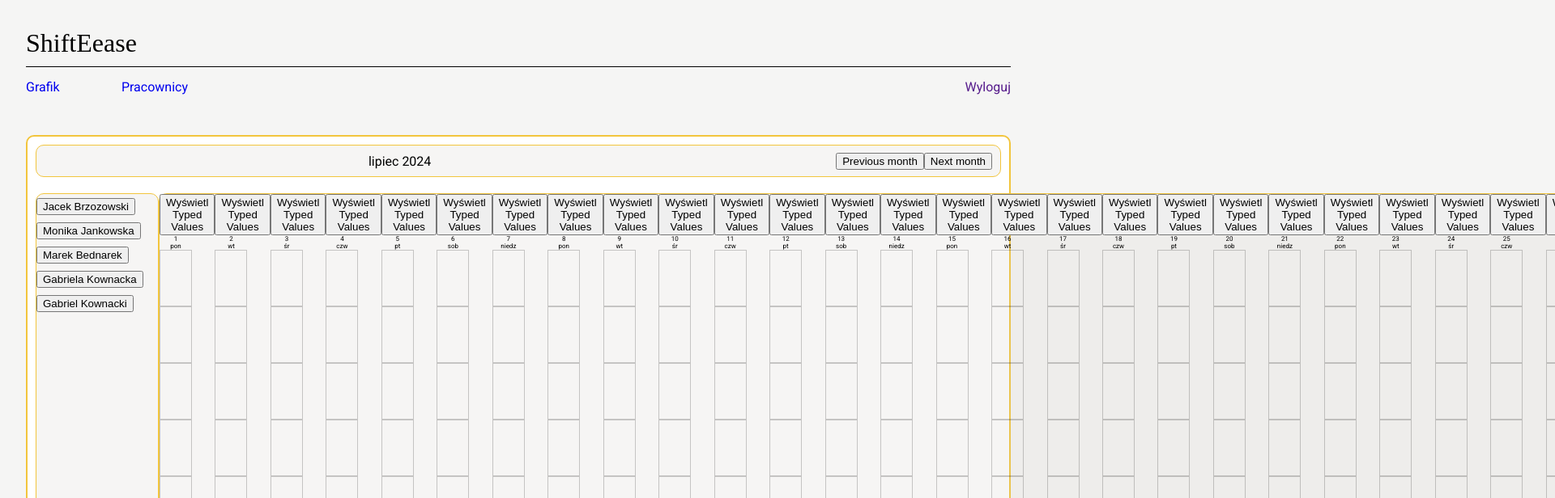
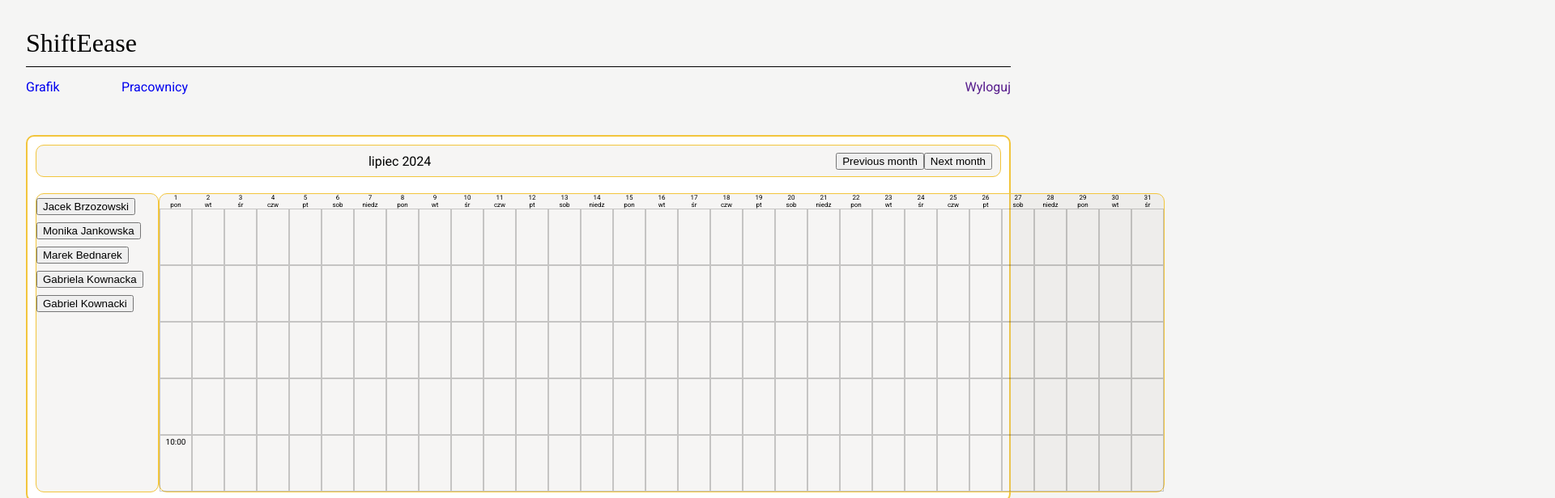
Before and after one commit to chalbrik/shiftease, an Angular app: page /grafik in a window 1280 px wide. Shown: the top 616 px of the page at 81% size, 1920 px wide, since content can reach past the window. Built offline with nearby package versions, Linux system fonts and the light colour scheme; a web font is replaced by a local one.

Commit message:
Schedule hours diplay works

```diff
--- /dev/null
+++ b/src/app/month-days/month-days.component.css
@@ -0,0 +1,13 @@
+div.upper-schedule-part {
+  display: flex;
+  flex-direction: column;
+  justify-content: flex-start;
+  align-items: center;
+}
+
+span.schedule-field-date {
+  font-family: "Roboto", sans-serif;
+  font-weight: 400;
+  font-style: normal;
+  font-size: 8px;
+}
--- /dev/null
+++ b/src/app/month-days/month-days.component.html
@@ -0,0 +1,4 @@
+<div class="upper-schedule-part">
+  <span class="schedule-field-date">{{ monthDays.numberOfTheDay }}</span>
+  <span class="schedule-field-date">{{ monthDays.dayOfTheWeek }}</span>
+</div>
--- a/src/app/schedule-field/schedule-field.component.html
+++ b/src/app/schedule-field/schedule-field.component.html
@@ -1,4 +1,4 @@
-<button (click)="logTypedValues()">Wyświetl Typed Values</button>
+<!-- <button (click)="logTypedValues()">Wyświetl Typed Values</button> -->
 <div class="schedule-field">
   <div class="upper-schedule-part">
     <span class="schedule-field-date">{{ numberOfTheDay.numberOfTheDay }}</span>
@@ -7,14 +7,20 @@
   <!-- Tu powinni być wyświetlani employees -->
   @for(employee of employees; track employee.id){
   <textarea
-    id="{{ employee.id }}"
+    id="{{ fieldIdStart + '-' + employee.id }}"
     class="employee-hours"
     type="text"
     maxlength="32"
     [(ngModel)]="
-      typedValue[generateKey(numberOfTheDay.numberOfTheDay, employee.id)]
+      storedData[
+        generateKey(
+          numberOfTheDay.numberOfTheDay,
+          numberOfTheDay.numberOfTheMonth,
+          numberOfTheDay.numberOfTheYear,
+          employee.id
+        )
+      ]
     "
-    (blur)="onBlur()"
   ></textarea>
   }
 </div>
--- a/src/app/schedule-field/schedule-field.component.ts
+++ b/src/app/schedule-field/schedule-field.component.ts
@@ -11,7 +11,9 @@ import { FormsModule } from '@angular/forms';
   styleUrl: './schedule-field.component.css',
 })
 export class ScheduleFieldComponent {
-  @Input({ required: true }) numberOfTheDay!: DateTag;
+  @Input({ required: true }) fieldIdStart!: string;
+  @Input({ required: true })
+  numberOfTheDay!: DateTag;
   @Input({ required: true }) employees!: Employee[];
 
   @Input({ required: true }) scheduleFieldData!: {
@@ -24,17 +26,29 @@ export class ScheduleFieldComponent {
     [key: string]: string;
   }>();
 
-  typedValue: { [key: string]: string } = {};
+  //typedValue: { [key: string]: string } = {};
+  storedData: { [key: string]: string } = {};
 
-  generateKey(day: string, employeeId: number): string {
-    return `${day}-${employeeId}`;
+  constructor() {
+    // Dodawanie przykładowych danych do obiektu
+    this.storedData['2024-07-1-5'] = '10:00';
+    this.storedData['2024-08-11-2'] = '12:00';
+    this.storedData['2024-08-12-1'] = '13:00';
+    this.storedData['2024-08-12-2'] = '17:00';
   }
 
-  onBlur() {
-    this.addScheduleFieldValue.emit(this.typedValue);
+  //generate key w danym momencie musi generowac ten sam klucz który jest zapisany w stored data
+  generateKey(
+    day: string,
+    month: string,
+    year: string,
+    employeeId: number
+  ): string {
+    return `${year}-${month}-${day}-${employeeId}`;
   }
 
   logTypedValues() {
     console.log(this.scheduleFieldData);
+    console.log(this.storedData);
   }
 }
--- a/src/app/schedule/schedule.component.html
+++ b/src/app/schedule/schedule.component.html
@@ -16,14 +16,24 @@
       }
     </div>
     <div class="schedule-field-container">
-      @for(dayNumber of monthData.days; track dayNumber.numberOfTheDay){
+      @for(dayData of monthData.days; track dayData.numberOfTheDay){
       <app-schedule-field
-        [numberOfTheDay]="dayNumber"
+        [fieldIdStart]="
+          getFieldId(
+            dayData.numberOfTheYear,
+            dayData.numberOfTheMonth,
+            dayData.numberOfTheDay
+          )
+        "
+        [numberOfTheDay]="dayData"
         [employees]="employees"
         (addScheduleFieldValue)="onAddScheduleFieldValue($event)"
         [scheduleFieldData]="monthDataObject"
       />
       }
+      <!-- @for(dayNumber of monthData.days; track dayNumber.numberOfTheDay){
+      <app-month-days [monthDays]="dayNumber" />
+      } może poźniej tutaj ogarnę jak poprawić layot, moze poprzedni nie jst zły, bo trochę trudno mi to sobie wyobrazić-->
     </div>
   </div>
 </div>
--- a/src/app/schedule/schedule.component.ts
+++ b/src/app/schedule/schedule.component.ts
@@ -7,11 +7,12 @@ import { ScheduleFieldComponent } from '../schedule-field/schedule-field.compone
 import { DUMMY_EMPLOYEES } from '../dummy-employees';
 import { DateTag, MonthData } from './schedule.model';
 import { Employee } from '../employees/employee/employee.model';
+import { MonthDaysComponent } from '../month-days/month-days.component';
 
 @Component({
   selector: 'app-schedule',
   standalone: true,
-  imports: [EmployeeComponent, ScheduleFieldComponent],
+  imports: [EmployeeComponent, ScheduleFieldComponent, MonthDaysComponent],
   templateUrl: './schedule.component.html',
   styleUrl: './schedule.component.css',
 })
@@ -26,6 +27,8 @@ export class ScheduleComponent {
   monthDataObject: { [key: string]: { [key: string]: string } } = {};
 
   monthData!: MonthData;
+
+  fieldId = '1';
 
   constructor(private scheduleService: ScheduleService) {
     this.loadDaysInMonth();
@@ -85,6 +88,14 @@ export class ScheduleComponent {
     }
   }
 
+  getFieldId(year: string, month: string, day: string) {
+    let fullFieldId = '';
+
+    fullFieldId = `${year}-${month}-${day}`;
+
+    return fullFieldId;
+  }
+
   // getScheduleFieldData(day: string): { [key: string]: string } {
   //   const monthKey = this.getMonthKey(this.currentYear, this.currentMonth);
   //   return this.monthDataObject[monthKey] || {};
--- a/src/app/schedule/schedule.model.ts
+++ b/src/app/schedule/schedule.model.ts
@@ -1,10 +1,13 @@
 export interface MonthData {
   days: DateTag[];
   monthName: string;
+  month: number;
   year: number;
 }
 
 export interface DateTag {
   numberOfTheDay: string;
   dayOfTheWeek: string;
+  numberOfTheMonth: string;
+  numberOfTheYear: string;
 }
--- a/src/app/schedule/schedule.service.ts
+++ b/src/app/schedule/schedule.service.ts
@@ -23,16 +23,25 @@ export class ScheduleService {
         dayOfTheWeek = dayOfTheWeek.slice(0, -1); // Remove the last character (dot)
       }
 
+      //add 0 before month number if it is single number
+      let formattedMonth: string =
+        month + 1 < 10 ? '0' + (month + 1) : (month + 1).toString();
+
       return {
         numberOfTheDay: (i + 1).toString(),
         dayOfTheWeek: dayOfTheWeek,
+        numberOfTheMonth: formattedMonth,
+        numberOfTheYear: year.toString(),
       };
     });
 
     return {
       days: days,
       monthName: monthName,
+      month: month,
       year: year,
     };
+
+    //ten serwis trzeba cały zmienić, trzeba generować ten sam klucz
   }
 }
```
Also changed, not shown: src/app/month-days/month-days.component.ts (added, +13 -0 lines).
